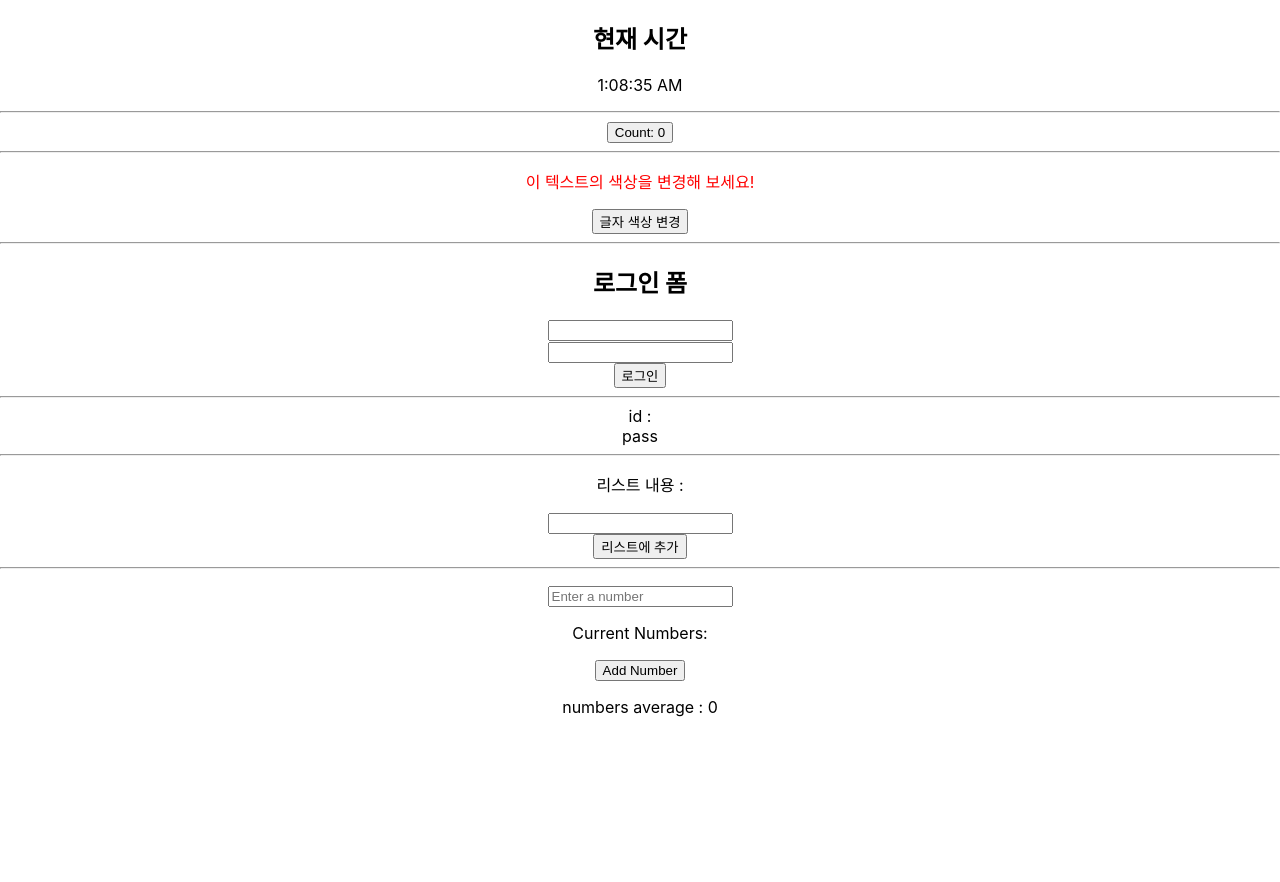
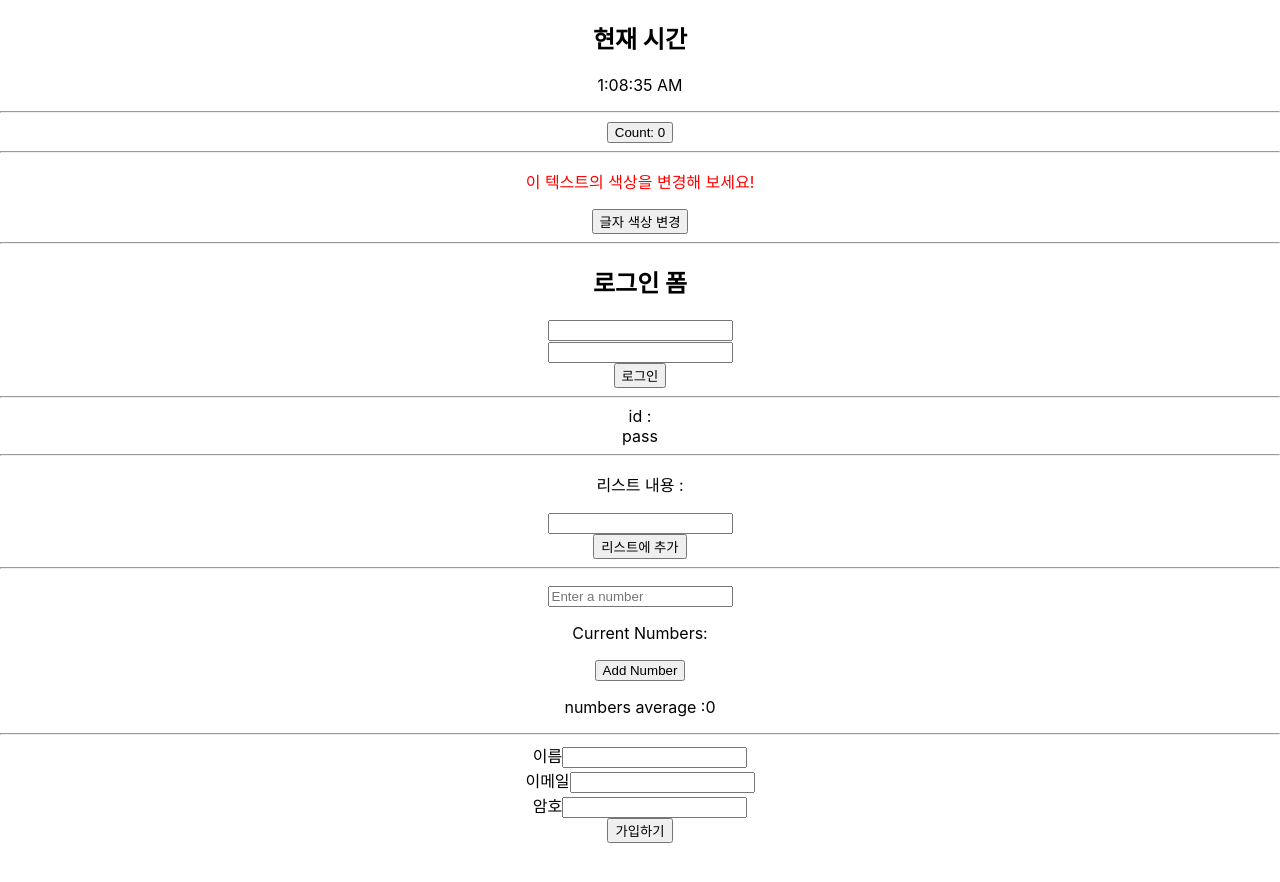
Before and after one commit to nam2626/KH_2025_04_REACT, a React (Create React App) app in the folder event-state/: page / in a window 1280 px wide. Shown: the top 882 px of the page. Built offline with nearby package versions, Linux system fonts and the light colour scheme.

Commit message:
기본 이벤트 정지

```diff
--- a/event-state/src/App.js
+++ b/event-state/src/App.js
@@ -6,6 +6,7 @@
 import LoginForm from './components/LoginForm';
 import ListState from './components/ListState';
 import NumberList from './components/NumberList';
+import RegisterComponent from './components/RegisterComponent';
 
 function App() {
   return (
@@ -21,6 +22,8 @@
       <ListState/>
       <hr/>
       <NumberList/>
+      <hr/>
+      <RegisterComponent/>
     </div>
   );
 }
--- a/event-state/src/components/NumberList.jsx
+++ b/event-state/src/components/NumberList.jsx
@@ -30,7 +30,7 @@
         <button onClick={addNumber}>Add Number</button>
       </p>
       <p>
-        numbers average :{' '}
+        numbers average :{''}
         {numbers.length > 0
           ? (numbers.reduce((acc, cur) => acc + cur, 0) / numbers.length).toFixed(2)
           : 0}
--- /dev/null
+++ b/event-state/src/components/RegisterComponent.jsx
@@ -0,0 +1,33 @@
+import { useState } from 'react';
+
+export default () => {
+  const [name, setName] = useState('');
+  const [passwd, setPasswd] = useState('');
+  const [email, setEmail] = useState('');
+
+  const changeName = (e) => setName(e.target.value);
+  const changeEmail = (e) => setEmail(e.target.value);
+  const changePasswd = (e) => setPasswd(e.target.value);
+
+  const handleSubmit = (e) => {
+    alert(name + ' ' + email + ' ' + passwd);
+    e.preventDefault(); // 기본 이벤트 처리 제거
+  };
+  return (
+    <form onSubmit={handleSubmit}>
+      <div>
+        <label htmlFor="name">이름</label>
+        <input type="text" id="name" onChange={changeName} />
+      </div>
+      <div>
+        <label htmlFor="email">이메일</label>
+        <input type="email" id="email" onChange={changeEmail} />
+      </div>
+      <div>
+        <label htmlFor="password">암호</label>
+        <input type="password" id="password" onChange={changePasswd} />
+      </div>
+      <button>가입하기</button>
+    </form>
+  );
+};
```
